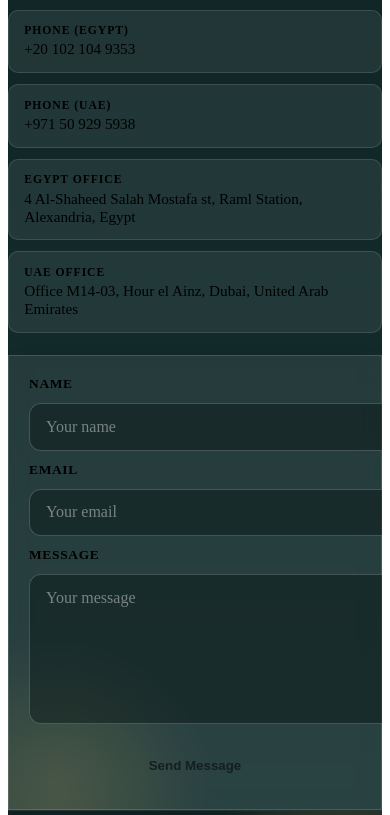
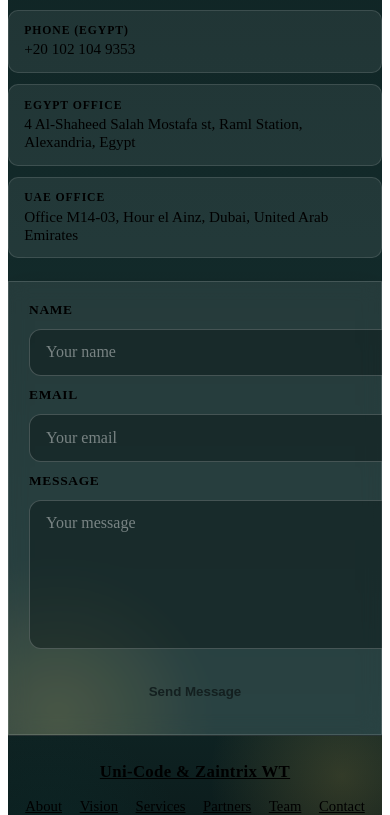
Before and after one commit to walidelbourdiney/uniCode, a React (Vite) app: page / in a window 390 px wide. Shown: the part 8971-9786 px from the top of the page. Built offline with nearby package versions, Linux system fonts and the light colour scheme; the HTML template or start-up script is replaced by a standard one.

Commit message:
Remove UAE phone number from contact information

```diff
--- a/src/components/Contact.jsx
+++ b/src/components/Contact.jsx
@@ -4,7 +4,7 @@
 const contactItems = [
   { label: "Website", value: "unicodeagency.net" },
   { label: "Phone (Egypt)", value: "+20 102 104 9353" },
-  { label: "Phone (UAE)", value: "+971 50 929 5938" },
+
   {
     label: "Egypt Office",
     value: "4 Al-Shaheed Salah Mostafa st, Raml Station, Alexandria, Egypt",
```
